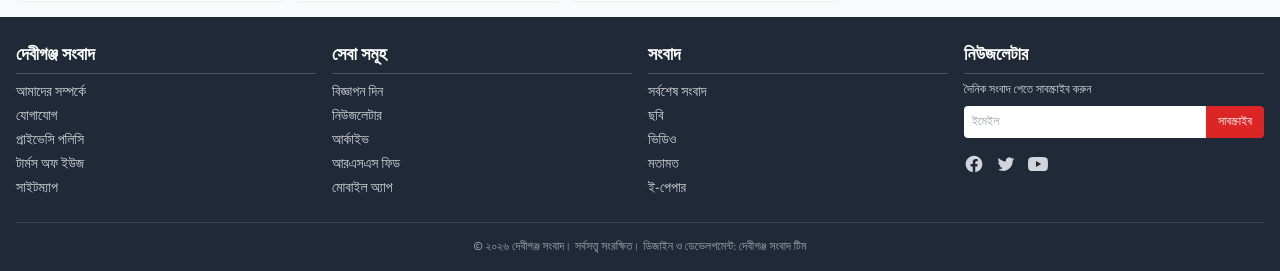
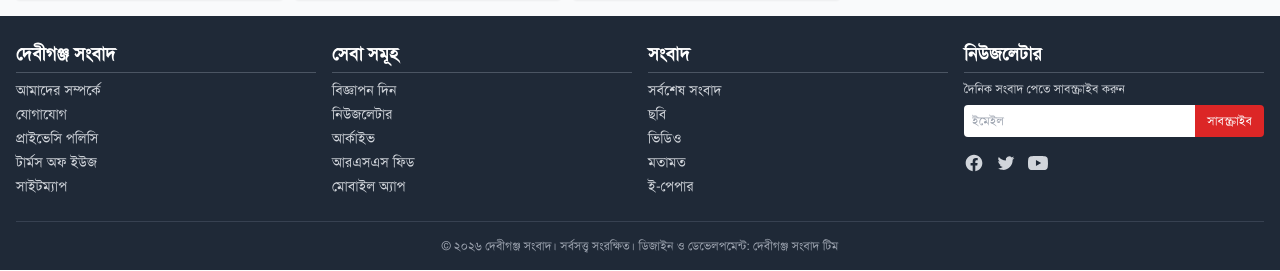
Before and after one commit to abdur-developer/debiganjsongbad, a PHP site: page /news.html in a window 1280 px wide. Shown: the part 2595-2866 px from the top of the page. Run offline with PHP 8.4, Linux system fonts and the light colour scheme; some libraries are stand-ins or nearby versions.

Commit message:
font update

```diff
--- a/assets/css/style.css
+++ b/assets/css/style.css
@@ -1,11 +1,17 @@
 /* custom.css - Custom styles for Bangla News Portal */
 
 /* Import Bangla Font */
-@import url('https://fonts.googleapis.com/css2?family=Hind+Siliguri:wght@300;400;500;600;700&display=swap');
-
-/* Base Styles */
+/* @import url('https://fonts.googleapis.com/css2?family=Hind+Siliguri:wght@300;400;500;600;700&display=swap'); */
+@font-face {
+    font-family: 'SolaimanLipi'; /* Name you choose to use in your CSS */
+    src: url('assets/font/SolaimanLipi.ttf') format('truetype'); /* Path to your font file */
+    font-weight: normal;
+    font-style: normal;
+    font-display: swap; /* Helps optimize font loading behavior */
+}
 * {
     font-family: 'Hind Siliguri', sans-serif;
+    font-family: "SolaimanLipi", sans-serif !important;
 }
 
 body {
--- a/news.html
+++ b/news.html
@@ -63,18 +63,6 @@
     <script type="text/javascript" src="https://platform-api.sharethis.com/js/sharethis.js" defer></script>
     <!-- Custom CSS -->
     <link rel="stylesheet" href="assets/css/style.css">
-    <style>
-        @font-face {
-            font-family: 'SolaimanLipi'; /* Name you choose to use in your CSS */
-            src: url('assets/font/SolaimanLipi.ttf') format('truetype'); /* Path to your font file */
-            font-weight: normal;
-            font-style: normal;
-            font-display: swap; /* Helps optimize font loading behavior */
-        }
-        article{
-            font-family: "SolaimanLipi", sans-serif !important;
-        }
-    </style>
 </head>
 <body class="bg-gray-50 text-gray-800 antialiased" id="body">
 
```
